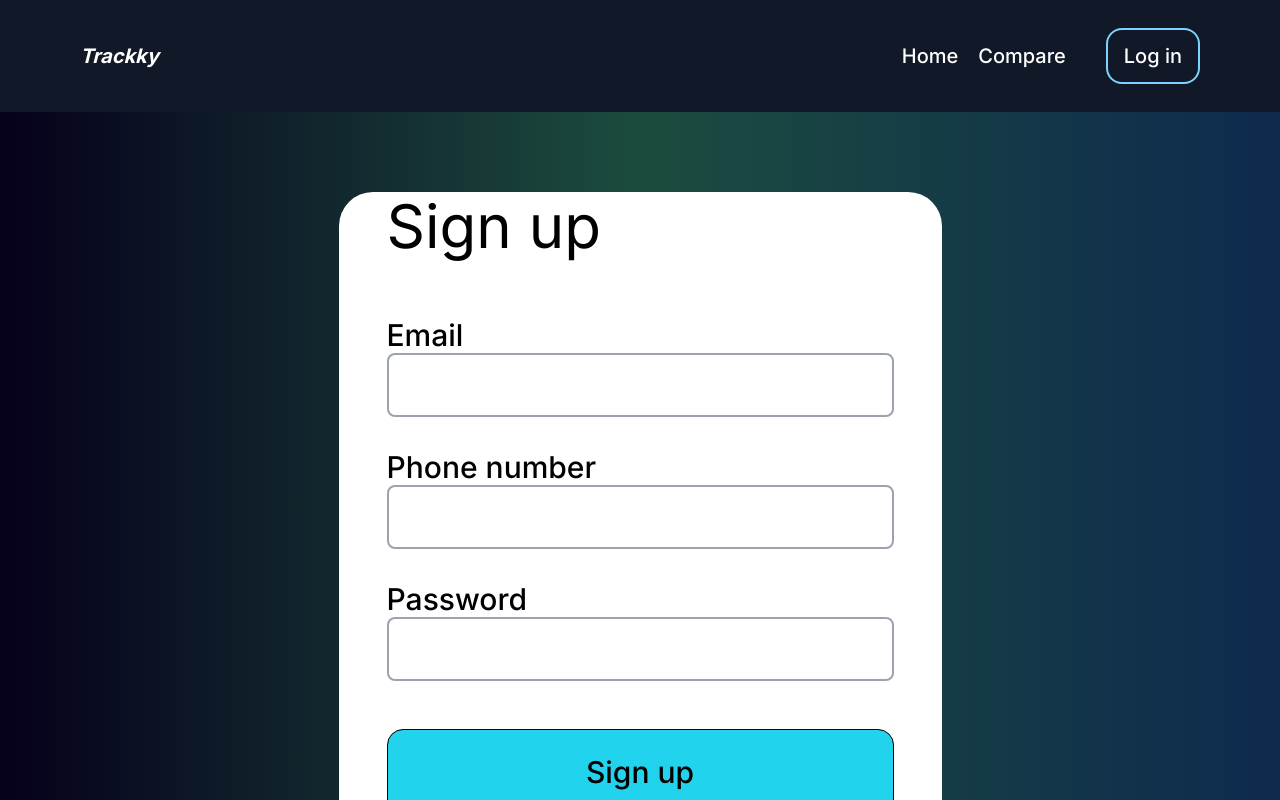
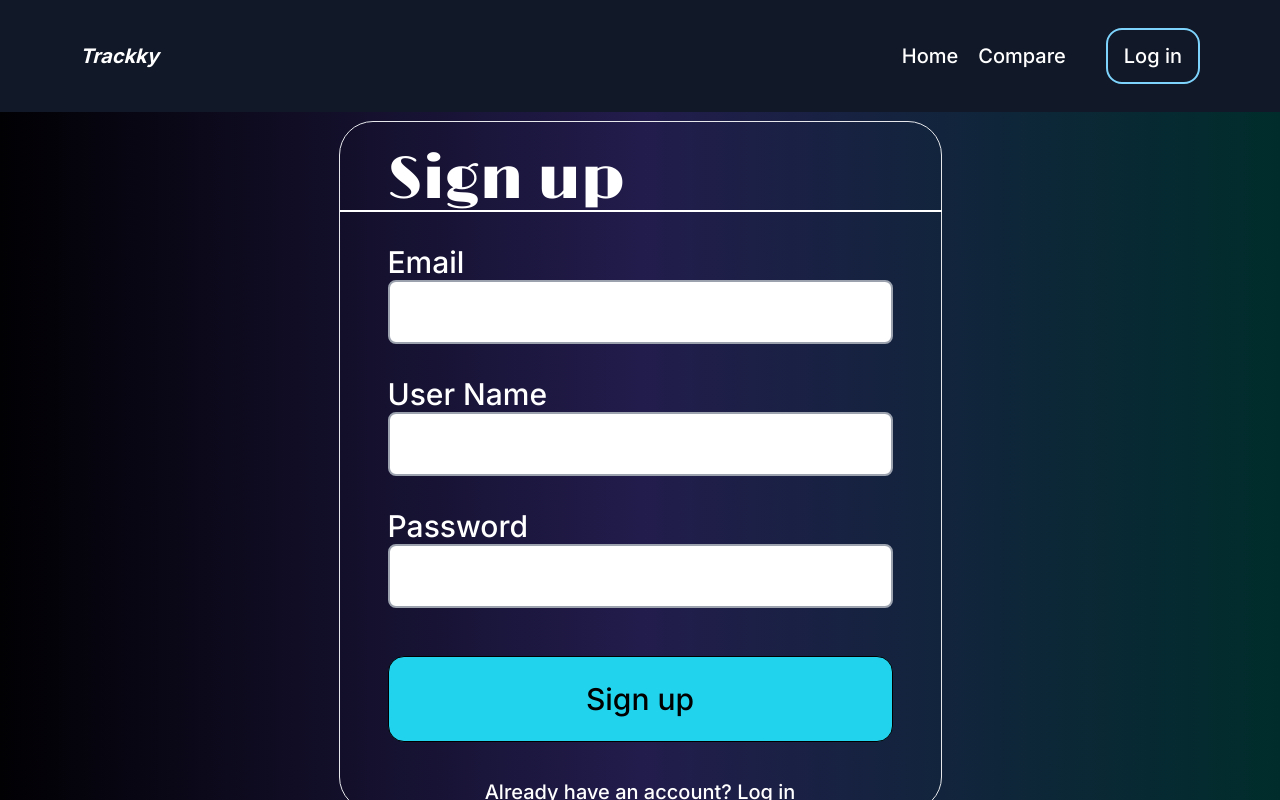
Before and after one commit to SohamDesai1/E-Commerce-Price-Comparison-Website, a Next.js app in the folder frontend/: page /signup in a window 1280 px wide. Shown: the top 800 px of the page. Built offline with nearby package versions, Linux system fonts and the light colour scheme; no server answers; what tailwindcss-debug-screens would draw is missing.

Commit message:
style(auth): Revamped login and signup pages

```diff
--- a/frontend/src/app/login/page.js
+++ b/frontend/src/app/login/page.js
@@ -27,46 +27,44 @@ const Login = () => {
         }
     }
     return (
-        <div className="flex">
-            <div className="flex justify-center items-center h-screen border lg:w-[85%] xxsm:w-[100%] bg-[#F7F8FF]">
-                <div className="flex flex-col gap-3 p-5">
-                    <div className="leading-10">
-                        <h1 className="font-semibold lg:text-3xl xxsm:text-2xl">Welcome back</h1>
-                        <h1 className="text-gray-400 lg:text-md">Please enter your email and password</h1>
+        <>
+            <div className="flex items-center justify-center px-16 py-20 bg-gradient-to-r from-[#010003] via-[#221C4C] to-[#002D2B] max-md:px-5 lg:flex lg:h-[88.6vh]">
+                <div className="flex flex-col py-1 mt-0 max-w-full border  rounded-[34px] w-[603px] max-md:mt-10">
+                    <br />
+                    <div className="self-start ml-12 text-6xl whitespace-nowrap max-md:ml-2.5 max-md:text-4xl text-white font-customfont">
+                        Log in
                     </div>
-                    <div className="flex gap-5 lg:flex-row xxsm:flex-col">
-                        <div>
+                    <br />
+                    <div className="w-[602px] h-[0px] border border-white"></div>
+                    <div className="flex flex-col px-12 mt-8 text-3xl font-medium max-md:px-5 max-md:max-w-full">
+                        <div className="text-white max-md:max-w-full">Email</div>
                         <input
-                                className="w-full p-3 border-2 border-gray-400 rounded-md"
-                                placeholder="Email"
-                                type="text"
+                            className="w-full p-3 border-2 border-gray-400 rounded-lg"
+
+                            type="email"
                             name="email"
                             value={user.email}
                             onChange={(e) => setUser({ ...user, email: e.target.value })}
                         />
-                        </div>
-                        <div>
+                        <div className="mt-8 text-white max-md:max-w-full">Password</div>
                         <input
-                                className="w-full p-3 border-2 border-gray-400 rounded-md"
-                                placeholder="Password"
+                            className="w-full p-3 border-2 border-gray-400 rounded-lg"
+
                             type="password"
                             name="password"
                             value={user.password}
                             onChange={(e) => setUser({ ...user, password: e.target.value })}
                         />
-                        </div>
-                    </div>
-                    <div className="flex justify-end mt-3">
-                        <button className="py-3 font-semibold text-gray-400 bg-white border-2 border-gray-400 rounded-md px-7" onClick={onLogin}>
-                            Login
+                        <button className="flex items-center justify-center px-16 py-6 mt-12 text-3xl border border-black border-solid whitespace-nowrap bg-cyan-400 rounded-2xl max-md:px-5 max-md:mt-10 max-md:max-w-full" onClick={onLogin}>
+                            Log in
                         </button>
-                        <Link href={"/signup"}><button className="py-3 font-semibold text-gray-400 bg-white border-2 border-gray-400 rounded-md px-7" >
-                            Signup
-                        </button></Link>
+                        <div className="self-center text-xl underline mt-9 whitespace-nowrap">
+                            <Link href={"/signup"}> <span className="text-white underline">Don’t have an account?</span> </Link>
                         </div>
                     </div>
                 </div>
             </div>
+        </>
     )
 }
 
--- a/frontend/src/app/signup/page.js
+++ b/frontend/src/app/signup/page.js
@@ -29,14 +29,15 @@ const Signup = () => {
 
     return (
         <>
-            <div className="flex items-center justify-center px-16 py-20 bg-gradient-to-r from-[#06001B] via-[#1C4C3F] to-[#0E2A4E] text-black max-md:px-5">
-                <div className="flex flex-col py-1 mt-0 max-w-full bg-white rounded-[34px] w-[603px] max-md:mt-10">
-                    <div className="self-start ml-12 text-6xl whitespace-nowrap max-md:ml-2.5 max-md:text-4xl">
+            <div className="flex items-center justify-center px-16 py-20 bg-gradient-to-r from-[#010003] via-[#221C4C] to-[#002D2B] max-md:px-5 lg:flex lg:h-[88.6vh]">
+                <div className="flex flex-col py-1 mt-0 max-w-full border  rounded-[34px] w-[603px] max-md:mt-10">
+                    <br />
+                    <div className="self-start ml-12 text-6xl whitespace-nowrap max-md:ml-2.5 max-md:text-4xl text-white font-customfont">
                         Sign up
                     </div>
-                    <div className="h-px shrink-0 mt-7 max-md:max-w-full" />
+                    <div className="w-[602px] h-[0px] border border-white"></div>
                     <div className="flex flex-col px-12 mt-8 text-3xl font-medium max-md:px-5 max-md:max-w-full">
-                        <div className="max-md:max-w-full">Email</div>
+                        <div className="text-white max-md:max-w-full">Email</div>
                         <input
                             className="w-full p-3 border-2 border-gray-400 rounded-lg"
 
@@ -45,7 +46,7 @@ const Signup = () => {
                             value={user.email}
                             onChange={(e) => setUser({ ...user, email: e.target.value })}
                         />
-                        <div className="mt-8 max-md:max-w-full">Phone number</div>
+                        <div className="mt-8 text-white max-md:max-w-full">User Name</div>
                         <input
                             className="w-full p-3 border-2 border-gray-400 rounded-lg"
                             type="text"
@@ -53,7 +54,7 @@ const Signup = () => {
                             value={user.username}
                             onChange={(e) => setUser({ ...user, username: e.target.value })}
                         />
-                        <div className="mt-8 max-md:max-w-full">Password</div>
+                        <div className="mt-8 text-white max-md:max-w-full">Password</div>
                         <input
                             className="w-full p-3 border-2 border-gray-400 rounded-lg"
 
@@ -66,7 +67,7 @@ const Signup = () => {
                             Sign up
                         </button>
                         <div className="self-center text-xl underline mt-9 whitespace-nowrap">
-                            <Link href={"/login"}> <span className="underline">Already have an account</span> ? Log in</Link>
+                            <Link href={"/login"}> <span className="text-white underline">Already have an account? Log in</span> </Link>
                         </div>
                     </div>
                 </div>
```
Lines whose indentation alone changed are shown as unchanged.
